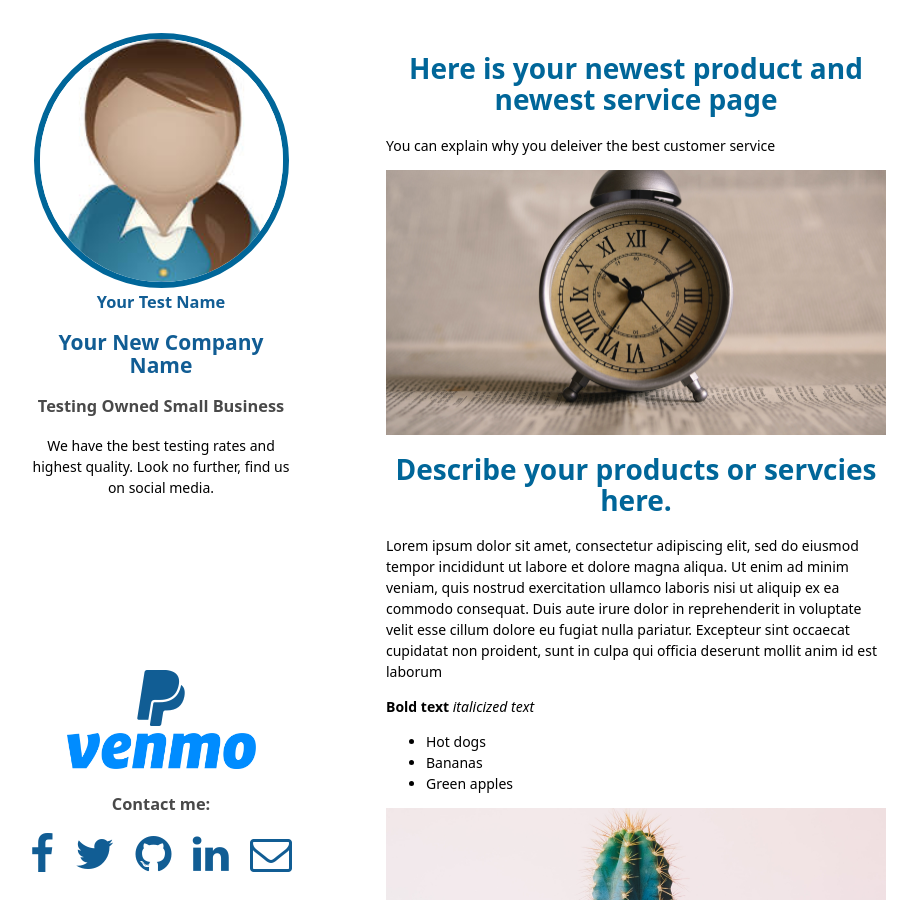
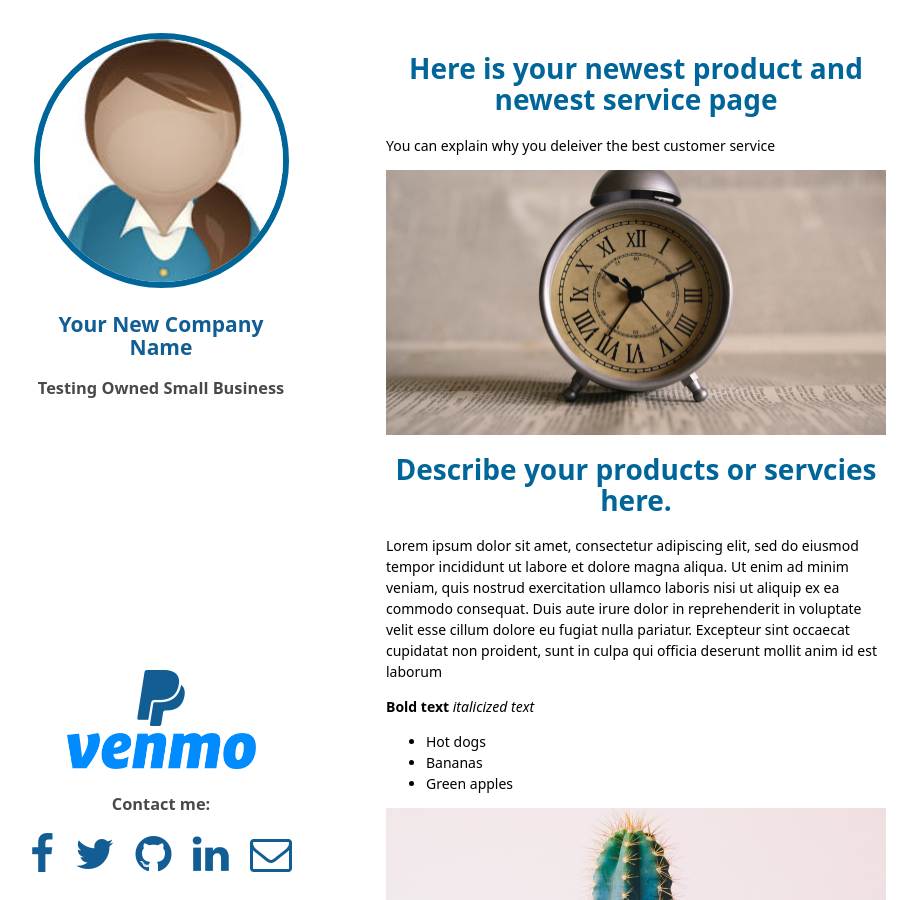
Before and after one commit to fmacleon/testingagain, a Jekyll site: the page built from index.md, in a window 1280 px wide and 900 px high. Shown: the whole window, without its empty margins (184-1101 px from the left). Built offline with Jekyll 4.4.1, drawn with Linux system fonts in a browser that asks for light colours; our own code applies the rules of GitHub Pages for plain Markdown files.

Commit message:
No profile name, title2

```diff
--- a/_config.yml
+++ b/_config.yml
@@ -1,7 +1,7 @@
 site_name: Your New Company Name
-profile_name: Your Test Name
+profile_name:
 subtitle_1: Testing Owned Small Business
-subtitle_2: We have the best testing rates and highest quality. Look no further, find us on social media.
+subtitle_2:
 email_address: fmacleon@yahoo.com
 
 # Optional Links to Payment, Social Media, and Online Market Place Account Names
```
